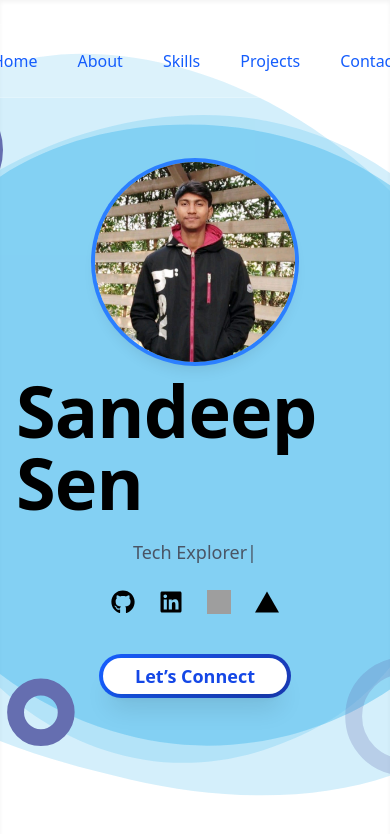
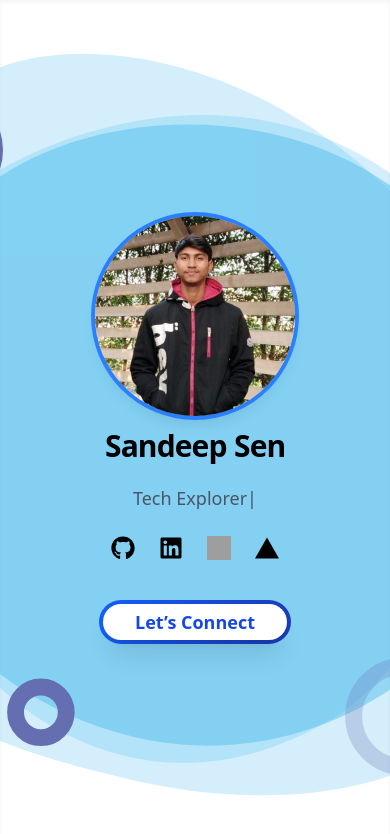
Before and after one commit to sandeep-senn/sandeep.portfolio, a Next.js app: page /hero in a window 390 px wide. Shown: the top 834 px of the page. Built offline with nearby package versions, Linux system fonts and the light colour scheme; grey boxes are pictures that could not be loaded.

Commit message:
adding project and responsiveness

```diff
--- a/src/app/hero/page.tsx
+++ b/src/app/hero/page.tsx
@@ -80,7 +80,7 @@ const Hero = () => {
                 delay={150}
                 animateBy="words"
                 direction="top"
-                className="text-7xl text-black mb-1"
+                className="md:text-7xl text-3xl text-black mb-1"
               />
             </div>
           </h1>
--- a/src/app/projects/page.tsx
+++ b/src/app/projects/page.tsx
@@ -18,7 +18,7 @@ const projects = [
   {
     title: "GoldLace",
     description: "E commerce platform for digital jewellery products.",
-    image: "/GoldLace.png",
+    image: "/goldlace.png",
     link: "https://github.com/sandeep-senn/GoldLace",
     live: "https://gold-lace.vercel.app/",
   },
--- a/src/components/PillNavbar.tsx
+++ b/src/components/PillNavbar.tsx
@@ -13,7 +13,7 @@ const routes = [
 export default function PillNavbar() {
   const pathname = usePathname();
 return (
-    <nav className="fixed top-6  left-1/2 -translate-x-1/2 z-50 bg-white/20 border border-white/20 rounded-full px-6 py-4 flex gap-2 items-center text-blue-600">
+  <nav className="hidden md:flex fixed top-4 left-1/2 -translate-x-1/2 z-50 bg-white/20 border border-white/20 rounded-full px-6 py-4 gap-2 items-center text-blue-600">
     {routes.map((route) => (
       <Link
         key={route.path}
@@ -27,4 +27,5 @@ export default function PillNavbar() {
     ))}
   </nav>
 );
+
 }
```
Also changed, not shown: src/lib/gsapScrollSmoother.ts (added). Lines whose indentation alone changed are shown as unchanged.
